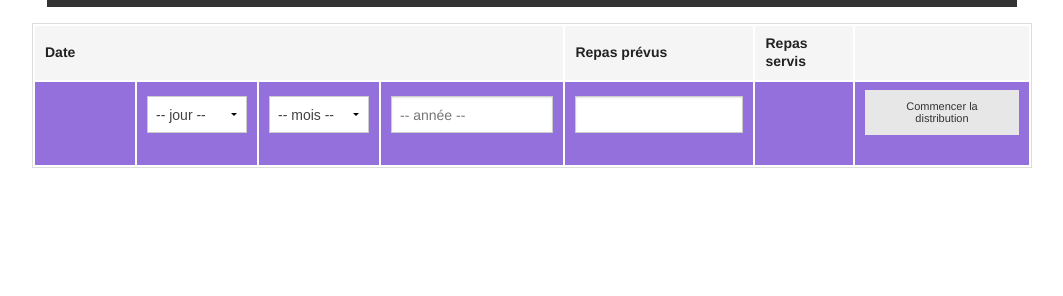
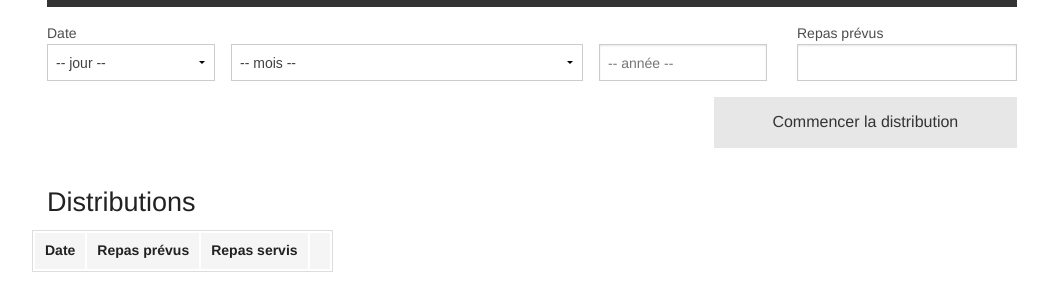
Before and after one commit to ValtechTechno/les-mardis-d-olivier, a website: page index.html in a window 1280 px wide. Shown: the part 88-384 px from the top of the page, without its empty margins (108-1171 px from the left). Drawn offline with Linux system fonts and the light colour scheme.

Commit message:
Design main page : extract new distribution form above the table, get rid of purple rain =/

```diff
--- a/css/main.css
+++ b/css/main.css
@@ -1,4 +1,4 @@
-select{
+select {
   background-color: white;
 }
 
@@ -10,14 +10,6 @@ select{
   margin-top: 10px !important;
 }
 
-.edit-row{
-  background-color: mediumpurple !important;
-}
-
-.small-select{
-  width: 100px !important;
-}
-
 .distributionTitle{
-float:right;
+  float:right;
 };
--- a/index.html
+++ b/index.html
@@ -10,7 +10,7 @@
 <body>
 
 <div class="row">
-  <div class="large-12 columns">
+  <div class="medium-12 columns">
 
     <nav class="top-bar" data-topbar>
       <ul class="title-area">
@@ -22,16 +22,16 @@
     </nav>
 
     <div class="row">
-      <div class="large-12 columns">&nbsp;</div>
+      <div class="medium-12 columns">&nbsp;</div>
     </div>
 
     <div id="content" ng-controller="contentCtrl">
 
       <div ng-show="distributionStarted">
-        <div class="large-12 columns">
+        <div class="medium-12 columns">
            <button href="#" ng-click="leftCurrentDistribution()" class="backbutton">Retour</button><h2 class="distributionTitle"><span>Distribution du {{currentDistribution.distributionDateLabel}}</span></h2>
         </div>
-        <div class="large-12 columns">
+        <div class="medium-12 columns">
           <table ng-hide="readOnly">
             <thead>
             <tr>
@@ -69,7 +69,44 @@
         </div>
       </div>
 
-      <div class="row" ng-hide="distributionStarted">
+      <div ng-hide="distributionStarted">
+        <form>
+          <div class="row">
+            <div class="medium-9 columns">
+              <label>Date</label>
+              <div class="row">
+                <div class="medium-3 columns">
+                  <select ng-model="currentDistribution.distributionDateDayNumber" ng-options="day for day in  dayNumbers" ng-blur="updateDayLabel()" required>
+                    <option value="">-- jour --</option>
+                  </select>
+                </div>
+                <div class="medium-6 columns">
+                  <select ng-model="currentDistribution.distributionDateMonthLabel" ng-options="month for month in  monthLabels" ng-blur="updateDayLabel()" required>
+                    <option value="">-- mois --</option>
+                  </select>
+                </div>
+                <div class="medium-3 columns">
+                  <input class="year" type="text" ng-model="currentDistribution.distributionDateYear" placeholder="-- année --" ng-blur="updateDayLabel()" required />
+                </div>
+              </div>
+            </div>
+            <div class="medium-3 columns">
+              <label>
+                Repas prévus
+              <input type="text" ng-model="currentDistribution.distributionNbPlannedMeals" required />
+              </label>
+            </div>
+          </div>
+          <div class="row">
+            <div class="medium-4 columns right">
+              <button ng-click="startNewDistribution()" class="button secondary expand">Commencer la distribution</button>
+            </div>
+          </div>
+        </form>
+
+        <h3>Distributions</h3>
+
+        <div class="row">
           <table>
             <thead>
               <tr>
@@ -77,29 +114,6 @@
                 <th>Repas prévus</th>
                 <th>Repas servis</th>
                 <th></th>
-          </tr>
-          <tr class="edit-row">
-            <form>
-              <th class="small-select">
-                {{currentDistribution.distributionDateDayLabel}}
-              </th>
-              <th>
-                <select class="small-select" ng-model="currentDistribution.distributionDateDayNumber" ng-options="day for day in  dayNumbers" ng-blur="updateDayLabel()" required>
-                  <option value="">-- jour --</option>
-                </select>
-              </th>
-              <th>
-                <select class="small-select" ng-model="currentDistribution.distributionDateMonthLabel" ng-options="month for month in  monthLabels" ng-blur="updateDayLabel()" required>
-                  <option value="">-- mois --</option>
-                </select>
-              </th>
-              <th>
-                <input class="year" type="text" ng-model="currentDistribution.distributionDateYear" placeholder="-- année --" ng-blur="updateDayLabel()" required />
-              </th>
-              <th><input type="text" ng-model="currentDistribution.distributionNbPlannedMeals" required /></th>
-              <th>&nbsp;</th>
-              <th><button ng-click="startNewDistribution()" class="tiny button secondary">Commencer la distribution</button></th>
-            </form>
               </tr>
             </thead>
             <tbody>
@@ -118,6 +132,7 @@
       </div>
     </div>
   </div>
+</div>
 
 <script src="js/vendor/modernizr.js"></script>
 <script src="js/angular.min.js"></script>
```
Lines whose indentation alone changed are shown as unchanged.
